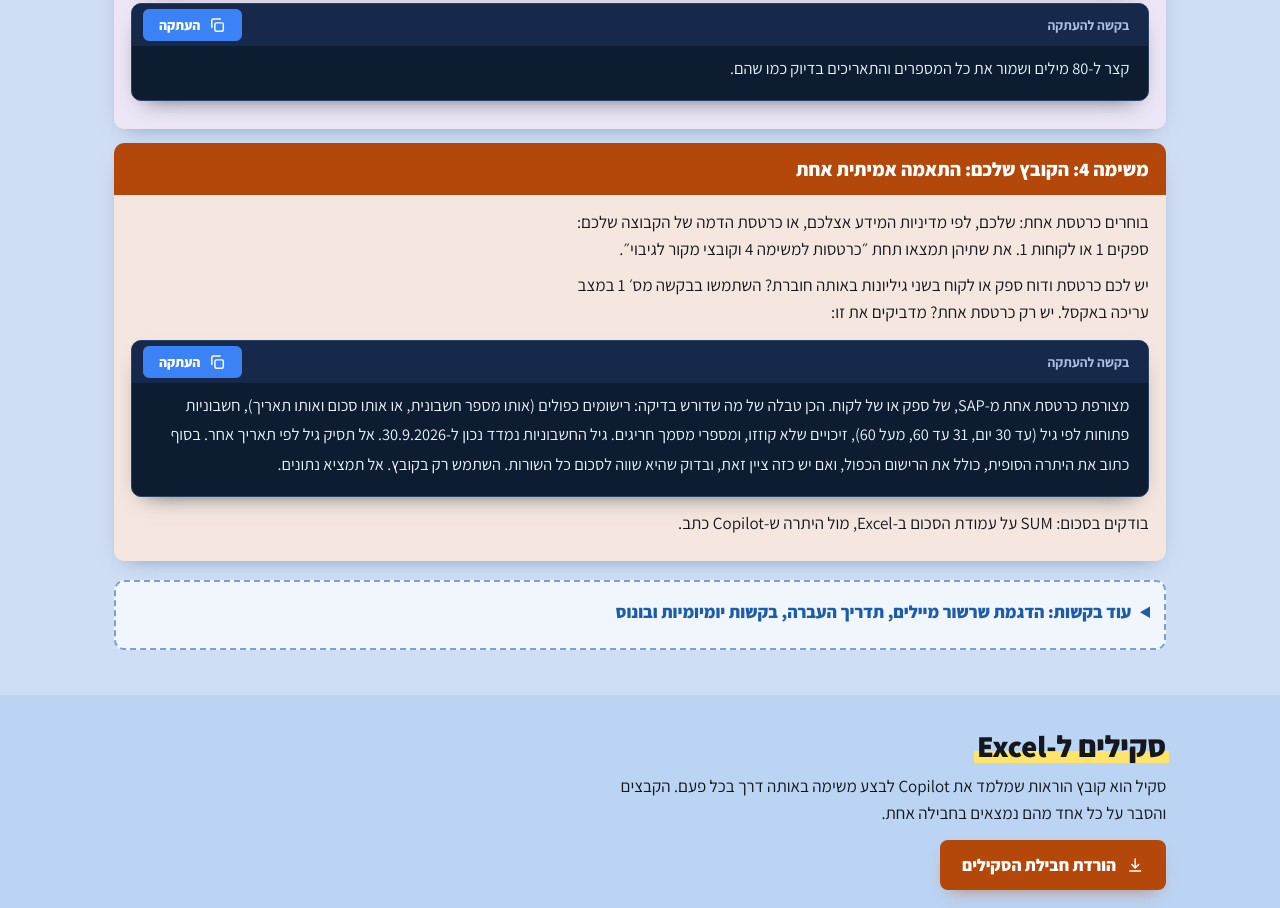
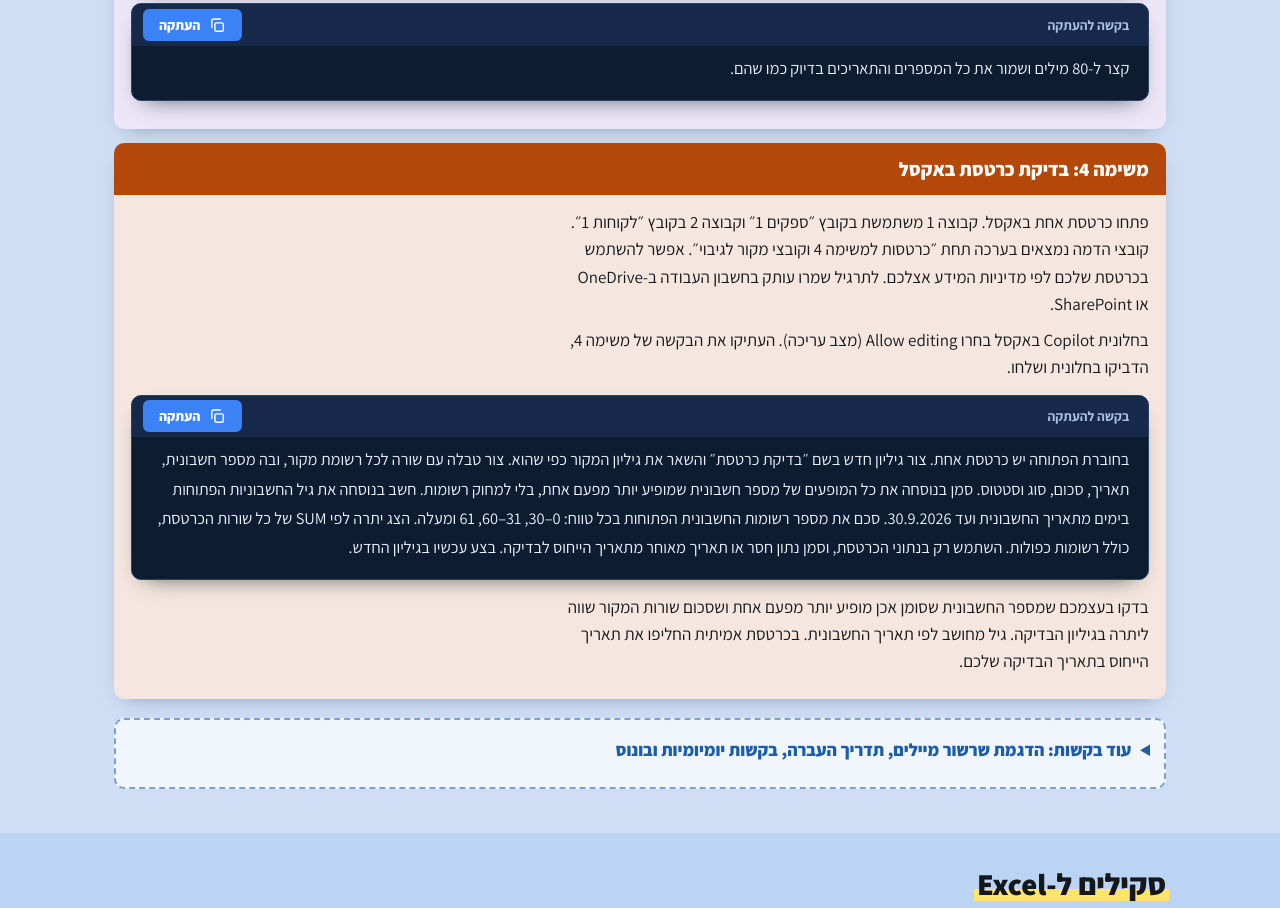
Before and after one commit to Valor-Automation-Solutions/copilot-toolkit, a plain HTML site: page finance-kit/index.html in a window 1280 px wide. Shown: the part 5138-6046 px from the top of the page. Drawn offline with Linux system fonts and the light colour scheme.

Commit message:
Run the ledger review exercise in Excel editing mode

```diff
--- a/finance-kit/index.html
+++ b/finance-kit/index.html
@@ -201,11 +201,11 @@ footer { background:var(--deep); color:var(--on-deep-soft); padding-block:1.2rem
 <div class="prompt"><p id="p7">הסר את המשפט על מועד התשלום. השאר את כל השאר כמו שהוא.</p><span class="copy"><button type="button" class="copy-button" command="--copy" commandfor="p7" aria-label="העתקת בקשה 7"><svg class="ico ico-copy" viewBox="0 0 24 24" aria-hidden="true"><rect x="9" y="9" width="11" height="11" rx="2"/><path d="M5 15V6a2 2 0 0 1 2-2h9"/></svg><svg class="ico ico-tick" viewBox="0 0 24 24" aria-hidden="true"><path pathLength="1" d="M5 12.5l4.5 4.5L19 7"/></svg><span class="label">העתקה</span></button><span class="tip" role="status"></span></span></div>
 <div class="prompt"><p id="p8">קצר ל-80 מילים ושמור את כל המספרים והתאריכים בדיוק כמו שהם.</p><span class="copy"><button type="button" class="copy-button" command="--copy" commandfor="p8" aria-label="העתקת בקשה 8"><svg class="ico ico-copy" viewBox="0 0 24 24" aria-hidden="true"><rect x="9" y="9" width="11" height="11" rx="2"/><path d="M5 15V6a2 2 0 0 1 2-2h9"/></svg><svg class="ico ico-tick" viewBox="0 0 24 24" aria-hidden="true"><path pathLength="1" d="M5 12.5l4.5 4.5L19 7"/></svg><span class="label">העתקה</span></button><span class="tip" role="status"></span></span></div>
 </div></div>
-<div class="grp g4"><h3>משימה 4: הקובץ שלכם: התאמה אמיתית אחת</h3><div class="gbody">
-<p>בוחרים כרטסת אחת: שלכם, לפי מדיניות המידע אצלכם, או כרטסת הדמה של הקבוצה שלכם: ספקים 1 או לקוחות 1. את שתיהן תמצאו תחת ״כרטסות למשימה 4 וקובצי מקור לגיבוי״.</p>
-<p>יש לכם כרטסת ודוח ספק או לקוח בשני גיליונות באותה חוברת? השתמשו בבקשה מס׳ 1 במצב עריכה באקסל. יש רק כרטסת אחת? מדביקים את זו:</p>
-<div class="prompt"><p id="p9">מצורפת כרטסת אחת מ-SAP, של ספק או של לקוח. הכן טבלה של מה שדורש בדיקה: רישומים כפולים (אותו מספר חשבונית, או אותו סכום ואותו תאריך), חשבוניות פתוחות לפי גיל (עד 30 יום, 31 עד 60, מעל 60), זיכויים שלא קוזזו, ומספרי מסמך חריגים. גיל החשבוניות נמדד נכון ל-30.9.2026. אל תסיק גיל לפי תאריך אחר. בסוף כתוב את היתרה הסופית, כולל את הרישום הכפול, ואם יש כזה ציין זאת, ובדוק שהיא שווה לסכום כל השורות. השתמש רק בקובץ. אל תמציא נתונים.</p><span class="copy"><button type="button" class="copy-button" command="--copy" commandfor="p9" aria-label="העתקת בקשה 9"><svg class="ico ico-copy" viewBox="0 0 24 24" aria-hidden="true"><rect x="9" y="9" width="11" height="11" rx="2"/><path d="M5 15V6a2 2 0 0 1 2-2h9"/></svg><svg class="ico ico-tick" viewBox="0 0 24 24" aria-hidden="true"><path pathLength="1" d="M5 12.5l4.5 4.5L19 7"/></svg><span class="label">העתקה</span></button><span class="tip" role="status"></span></span></div>
-<p>בודקים בסכום: SUM על עמודת הסכום ב-Excel, מול היתרה ש-Copilot כתב.</p>
+<div class="grp g4"><h3>משימה 4: בדיקת כרטסת באקסל</h3><div class="gbody">
+<p>פתחו כרטסת אחת באקסל. קבוצה 1 משתמשת בקובץ ״ספקים 1״ וקבוצה 2 בקובץ ״לקוחות 1״. קובצי הדמה נמצאים בערכה תחת ״כרטסות למשימה 4 וקובצי מקור לגיבוי״. אפשר להשתמש בכרטסת שלכם לפי מדיניות המידע אצלכם. לתרגיל שמרו עותק בחשבון העבודה ב-OneDrive או SharePoint.</p>
+<p>בחלונית Copilot באקסל בחרו Allow editing (מצב עריכה). העתיקו את הבקשה של משימה 4, הדביקו בחלונית ושלחו.</p>
+<div class="prompt"><p id="p9">בחוברת הפתוחה יש כרטסת אחת. צור גיליון חדש בשם ״בדיקת כרטסת״ והשאר את גיליון המקור כפי שהוא. צור טבלה עם שורה לכל רשומת מקור, ובה מספר חשבונית, תאריך, סכום, סוג וסטטוס. סמן בנוסחה את כל המופעים של מספר חשבונית שמופיע יותר מפעם אחת, בלי למחוק רשומות. חשב בנוסחה את גיל החשבוניות הפתוחות בימים מתאריך החשבונית ועד 30.9.2026. סכם את מספר רשומות החשבונית הפתוחות בכל טווח: 0–30, 31–60, 61 ומעלה. הצג יתרה לפי SUM של כל שורות הכרטסת, כולל רשומות כפולות. השתמש רק בנתוני הכרטסת, וסמן נתון חסר או תאריך מאוחר מתאריך הייחוס לבדיקה. בצע עכשיו בגיליון החדש.</p><span class="copy"><button type="button" class="copy-button" command="--copy" commandfor="p9" aria-label="העתקת בקשה 9"><svg class="ico ico-copy" viewBox="0 0 24 24" aria-hidden="true"><rect x="9" y="9" width="11" height="11" rx="2"/><path d="M5 15V6a2 2 0 0 1 2-2h9"/></svg><svg class="ico ico-tick" viewBox="0 0 24 24" aria-hidden="true"><path pathLength="1" d="M5 12.5l4.5 4.5L19 7"/></svg><span class="label">העתקה</span></button><span class="tip" role="status"></span></span></div>
+<p>בדקו בעצמכם שמספר החשבונית שסומן אכן מופיע יותר מפעם אחת ושסכום שורות המקור שווה ליתרה בגיליון הבדיקה. גיל מחושב לפי תאריך החשבונית. בכרטסת אמיתית החליפו את תאריך הייחוס בתאריך הבדיקה שלכם.</p>
 </div></div>
 <details class="more"><summary>עוד בקשות: הדגמת שרשור מיילים, תדריך העברה, בקשות יומיומיות ובונוס</summary>
 <div class="grp g5"><h3>בהדגמה: סיכום שרשור מיילים: חשבונית שהלכה לאיבוד</h3><div class="gbody">
```
